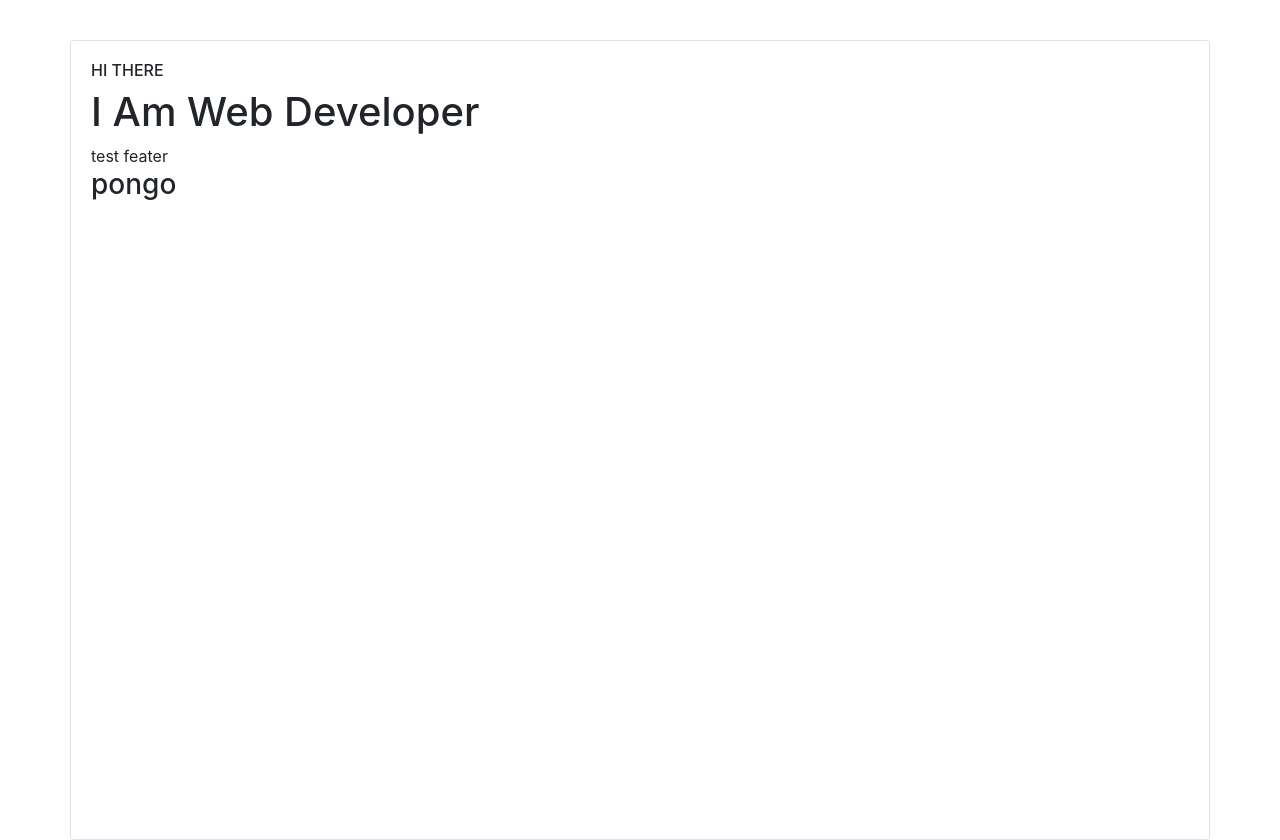
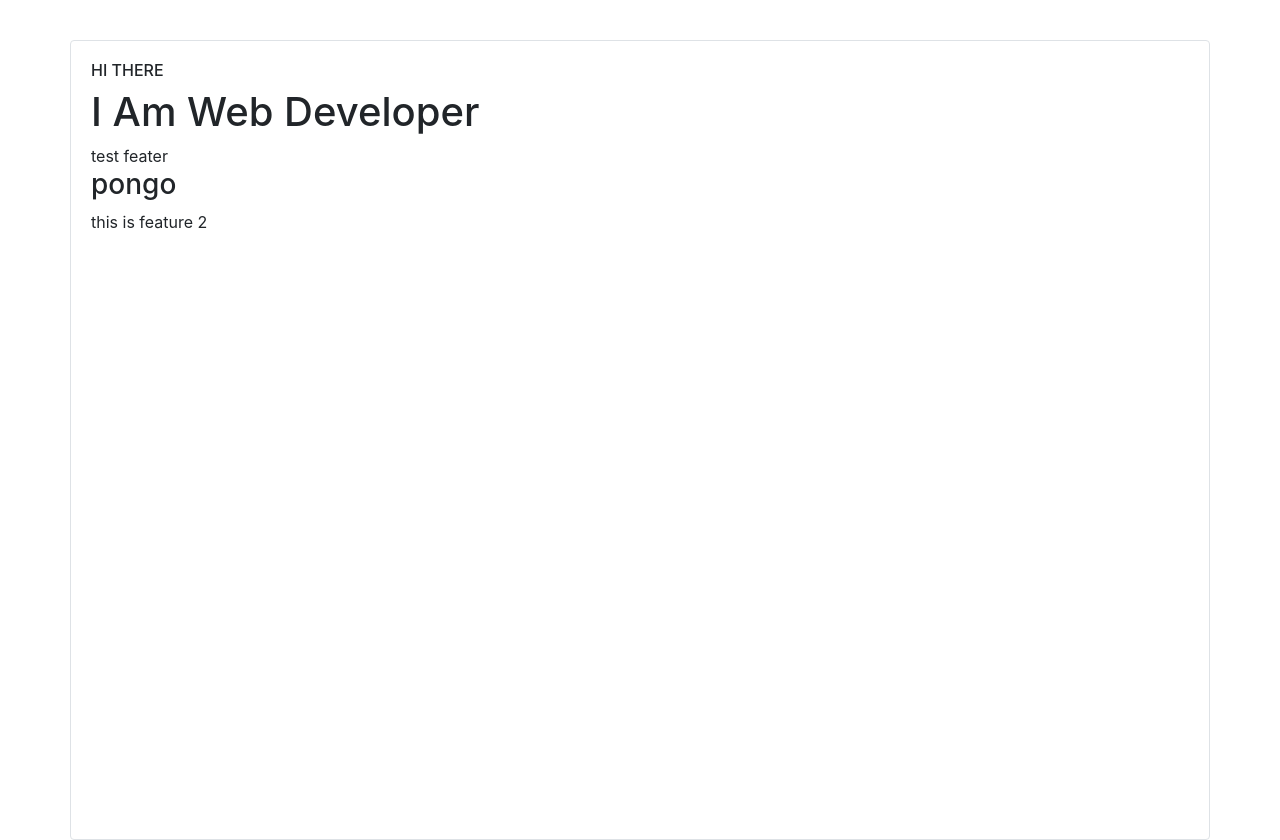
Before and after one commit to exvatar/Resume, a plain HTML site: page index.html in a window 1280 px wide. Drawn offline with nearby package versions, Linux system fonts and the light colour scheme.

Commit message:
feature 2 commit

```diff
--- a/index.html
+++ b/index.html
@@ -16,6 +16,7 @@
                     <h1>I Am Web Developer</h1>
                     <span>test feater</span>
                     <h3>pongo</h3>
+                    <span>this is feature 2</span>
                 </div>
             </div>
         </div>
```
